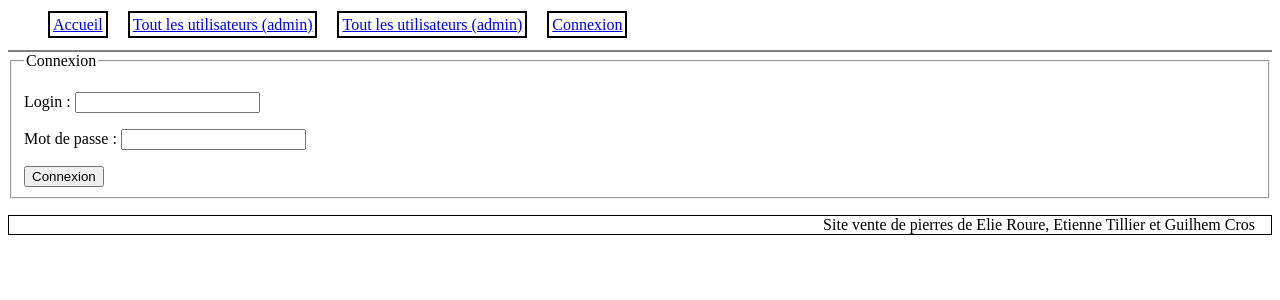
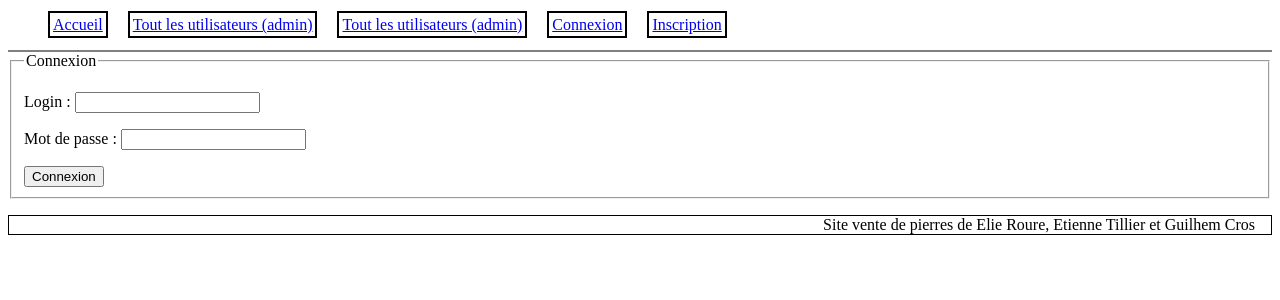
Before and after one commit to elie-roure/ProjetPHP, a PHP site: page /TD-PHP/index.php?action=connect&controller=utilisateur in a window 1280 px wide. Shown: the top 300 px of the page. Run offline with PHP 8.4, Linux system fonts and the light colour scheme.

Commit message:
ajout inscription

```diff
--- a/view/view.php
+++ b/view/view.php
@@ -14,6 +14,7 @@
             <li style="display:inline; margin-right:1em; padding: 3px; border:2px black solid"><a href = index.php?action=readAll> Tout les utilisateurs (admin)</a></li>
             <li style="display:inline; margin-right:1em; padding: 3px; border:2px black solid"><a href = index.php?action=readAll> Tout les utilisateurs (admin)</a></li>
             <li style="display:inline; margin-right:1em; padding: 3px; border:2px black solid"><a href="index.php?action=<?=$login_action?>&controller=utilisateur"><?=$login_label?></a></li>
+            <li style="display:inline; margin-right:1em; padding: 3px; border:2px black solid"><?= (!isset($_SESSION['login']) ? '<a href="index.php?action=create&controller=utilisateur">Inscription</a>' : "")?></li>
             </ul>
             </nav>
             </head>
```
